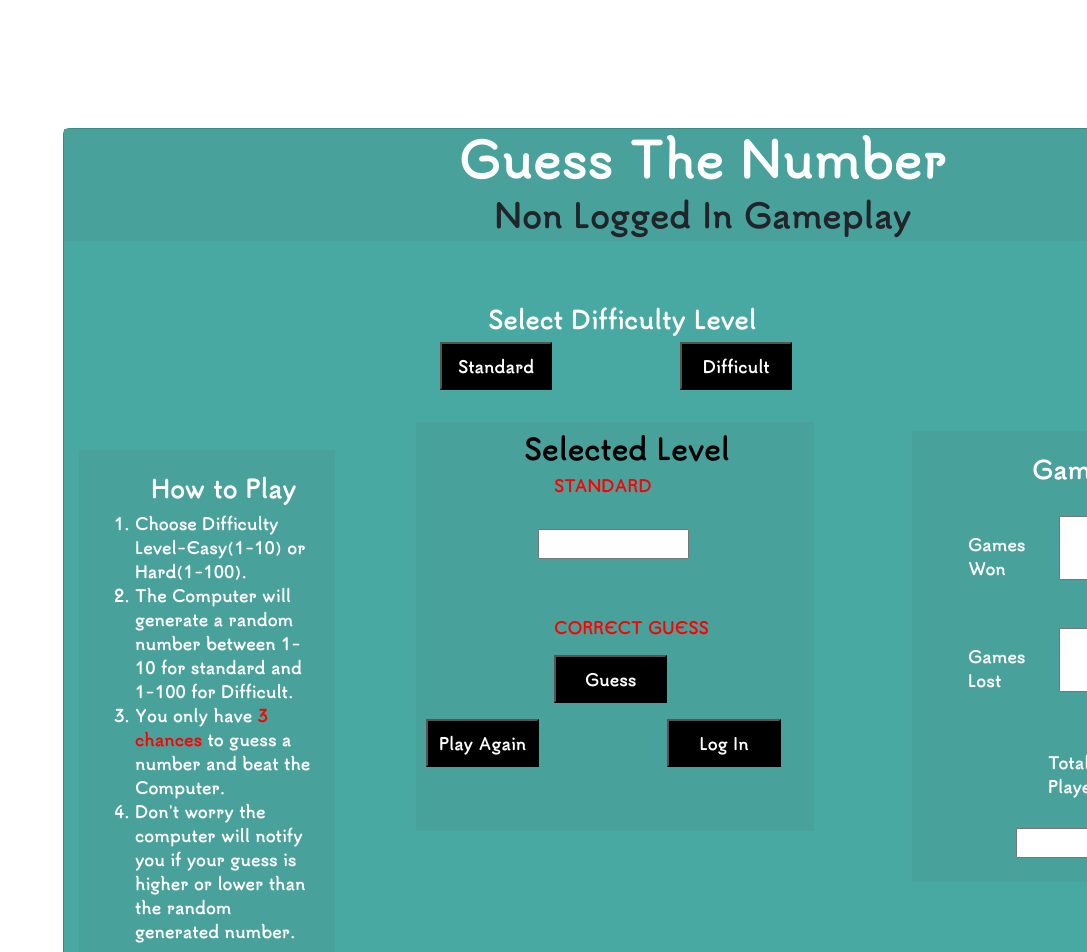
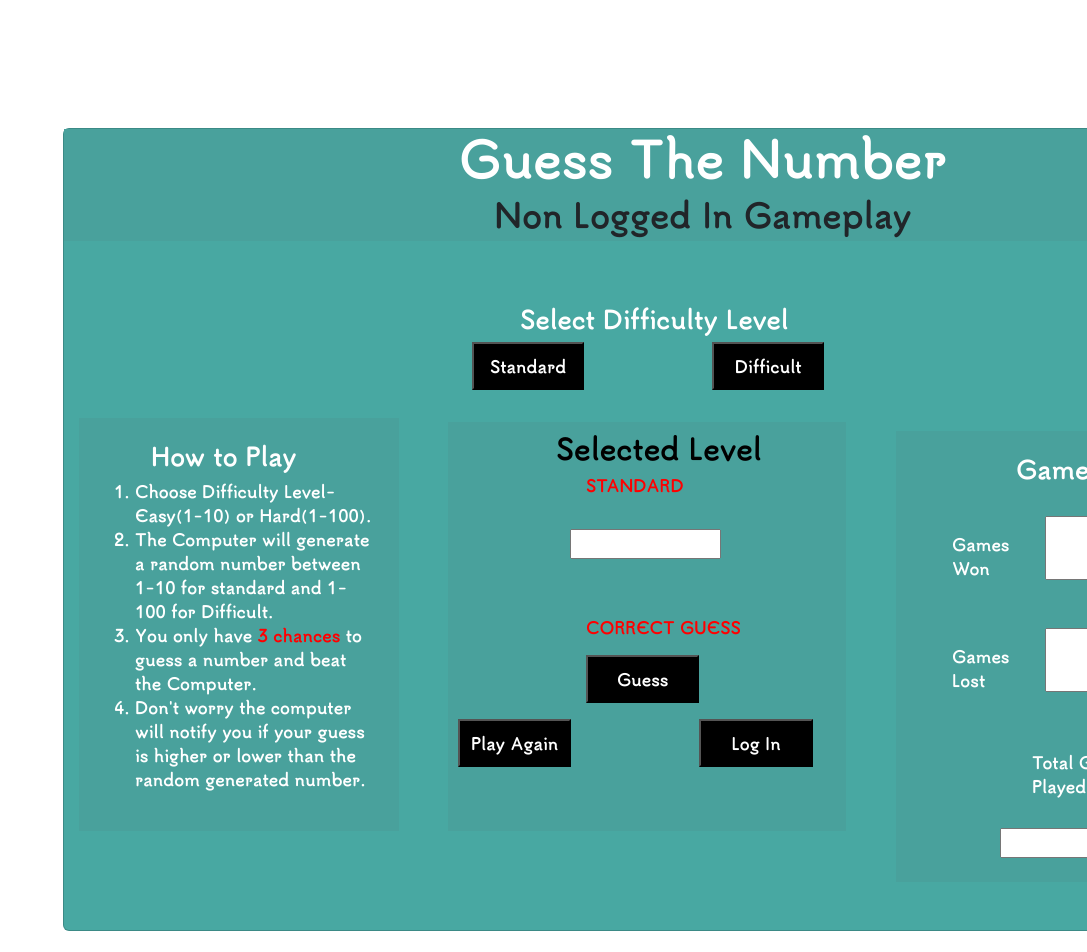
Before and after one commit to AndrewIMLEx/Learning-Project, a React app: page / in a window 1280 px wide. Shown: the top 952 px of the page, without its empty margins (193-1280 px from the left). After the commit the page ends 931 px from the top, so only its background shows below. Built offline with nearby package versions, Linux system fonts and the light colour scheme.

Commit message:
adjust margins of rules

```diff
--- a/src/style.css
+++ b/src/style.css
@@ -45,24 +45,24 @@ rulescard{
 
 .rules {
     color : white;
-    width : 20%;
+    width : 25%;
     height : 70%;
     background-color: #49A19C;
     margin-left: 15px;
-    margin-top: -27em;
+    margin-top: -29em;
     padding: 1.5em
 }
 .header {
     background-color: #49A19C;
 }
 .levels {
-    margin-left: 22em;
+    margin-left: 24em;
     margin-top: 2em;
-    margin-right: 33em;
+    margin-right: 31em;
     padding-top: 2em
 }
 #LevelForm{
-    margin-left: 3em;
+    margin-left: 5em;
     width: 50%;
     margin: 2em;
     display: flex;
@@ -95,7 +95,7 @@ button{
     margin-left: 8rem;
 }
 .tally {
-        margin-left: 53em;
+        margin-left: 52em;
         margin-top: -25em;
         background-color: #49A19C;
         margin-right: 0.9em;
@@ -120,7 +120,6 @@ input{
     margin-left: 5em;
 }
 #Gamesplayed{
-
     padding-left: 5em
 }
 #played{
```
